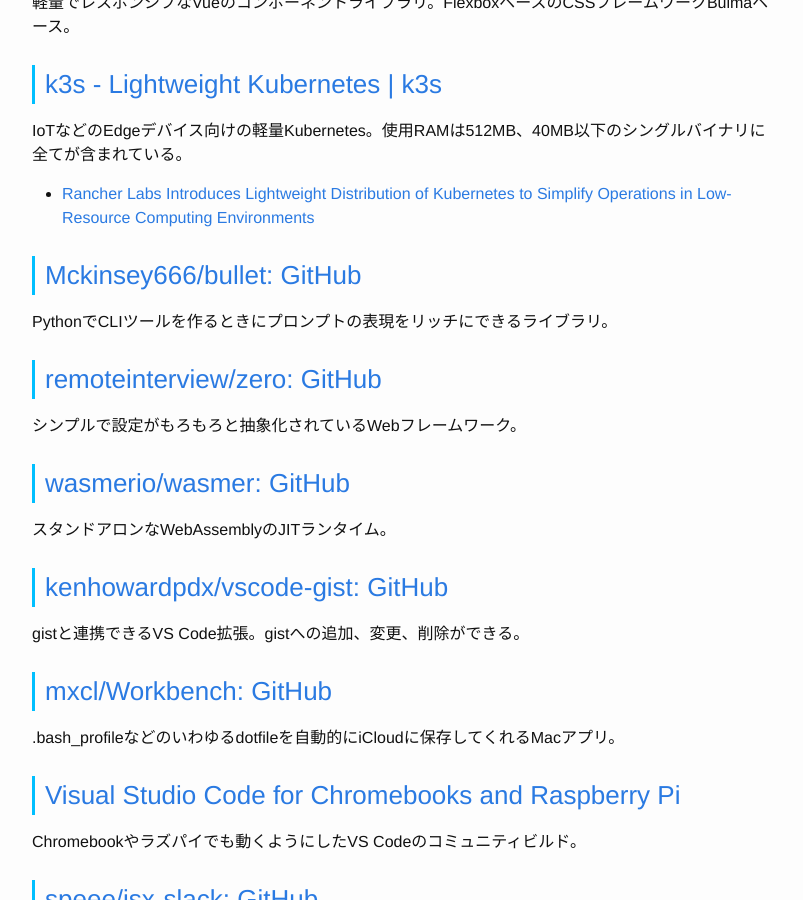
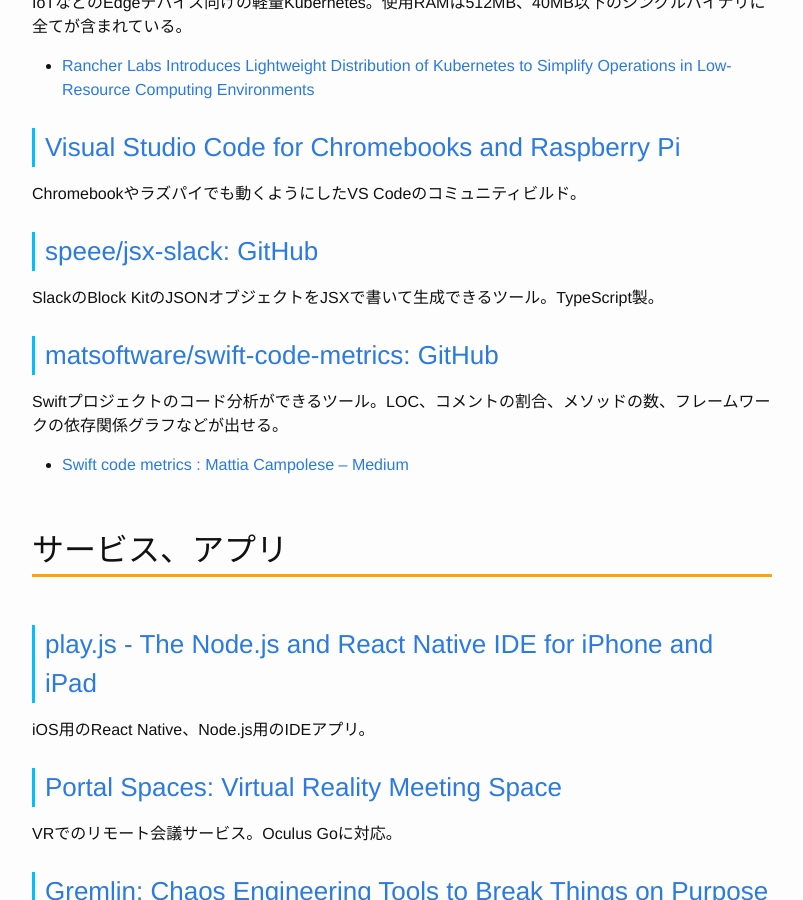
Before and after one commit to Gather-Tech/Gather-Tech.github.io, a Jekyll site: the page built from _posts/2019/2019-03-04-Gather140.md, in a window 1280 px wide and 900 px high, scrolled down 4298 px. Shown: the whole window, without its empty margins (238-1041 px from the left). Built offline with Jekyll 4.4.1, drawn with Linux system fonts in a browser that asks for light colours; comment, search, counter and statistics services are not loaded; some of the changed text lies outside the part shown.

Commit message:
Reduced articles

```diff
--- a/_posts/2019/2019-03-04-Gather140.md
+++ b/_posts/2019/2019-03-04-Gather140.md
@@ -87,10 +87,6 @@
 
 ## ツール、ライブラリ
 
-### [statsbotco/cube.js: GitHub](https://github.com/statsbotco/cube.js)
-
-データ分析Webアプリを作るためのフレームワーク。データソースにはBigQueryやAWS Athenaなどが使える。
-
 ### [kaityo256/pptxgrep: GitHub](https://github.com/kaityo256/pptxgrep)
 
 カレントディレクトリ内にあるpptxファイル内をキーワード検索できるツール。D言語実装。
@@ -108,26 +104,6 @@
 IoTなどのEdgeデバイス向けの軽量Kubernetes。使用RAMは512MB、40MB以下のシングルバイナリに全てが含まれている。
 
 - [Rancher Labs Introduces Lightweight Distribution of Kubernetes to Simplify Operations in Low-Resource Computing Environments](https://rancher.com/press/2019-02-26-press-release-rancher-labs-introduces-lightweight-distribution-kubernetes-simplify/)
-
-### [Mckinsey666/bullet: GitHub](https://github.com/Mckinsey666/bullet)
-
-PythonでCLIツールを作るときにプロンプトの表現をリッチにできるライブラリ。
-
-### [remoteinterview/zero: GitHub](https://github.com/remoteinterview/zero)
-
-シンプルで設定がもろもろと抽象化されているWebフレームワーク。
-
-### [wasmerio/wasmer: GitHub](https://github.com/wasmerio/wasmer)
-
-スタンドアロンなWebAssemblyのJITランタイム。
-
-### [kenhowardpdx/vscode-gist: GitHub](https://github.com/kenhowardpdx/vscode-gist)
-
-gistと連携できるVS Code拡張。gistへの追加、変更、削除ができる。
-
-### [mxcl/Workbench: GitHub](https://github.com/mxcl/Workbench)
-
-.bash_profileなどのいわゆるdotfileを自動的にiCloudに保存してくれるMacアプリ。
 
 ### [Visual Studio Code for Chromebooks and Raspberry Pi](https://code.headmelted.com/#platforms)
 
```
